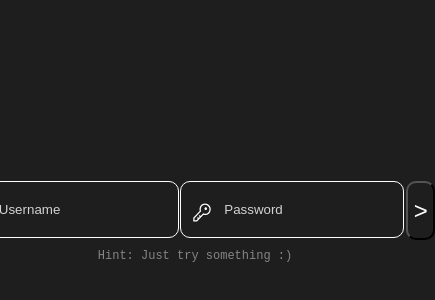
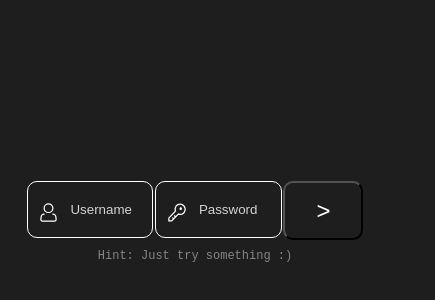
Before and after one commit to Nygosaki/portfolio-site, a React (Create React App) app: page / in a window 390 px wide. Shown: the part 136-436 px from the top of the page, 435 px wide, since content can reach past the window. Built offline with nearby package versions, Linux system fonts and the light colour scheme.

Commit message:
added responsiveness to mobile

```diff
--- a/public/index.html
+++ b/public/index.html
@@ -3,12 +3,14 @@
   <head>
     <meta charset="utf-8" />
     <link rel="icon" href="%PUBLIC_URL%/favicon.ico" />
-    <meta name="viewport" content="width=device-width, initial-scale=1" />
+    <meta name="viewport" content="width=device-width"   />
     <meta name="theme-color" content="#000000" />
     <meta
       name="description"
       content="A web-based terminal to let you know about me :3"
     />
+    <meta name="author" content="Nygosaki" />
+    <meta name="keywords" content="Nygosaki" />
     <link rel="apple-touch-icon" href="%PUBLIC_URL%/logo192.png" />
     <title>Nygosaki</title>
   </head>
--- a/src/styling/_extensions.scss
+++ b/src/styling/_extensions.scss
@@ -2,5 +2,6 @@
   border-radius: 10px;
   height: 6.2vh;
   background: none;
-  width: -webkit-fill-available;
+  width:16vw;
+  min-width: 80px;
 }
```
Also changed, not shown: 1 other file (tests, documents, lock files or other folders).
